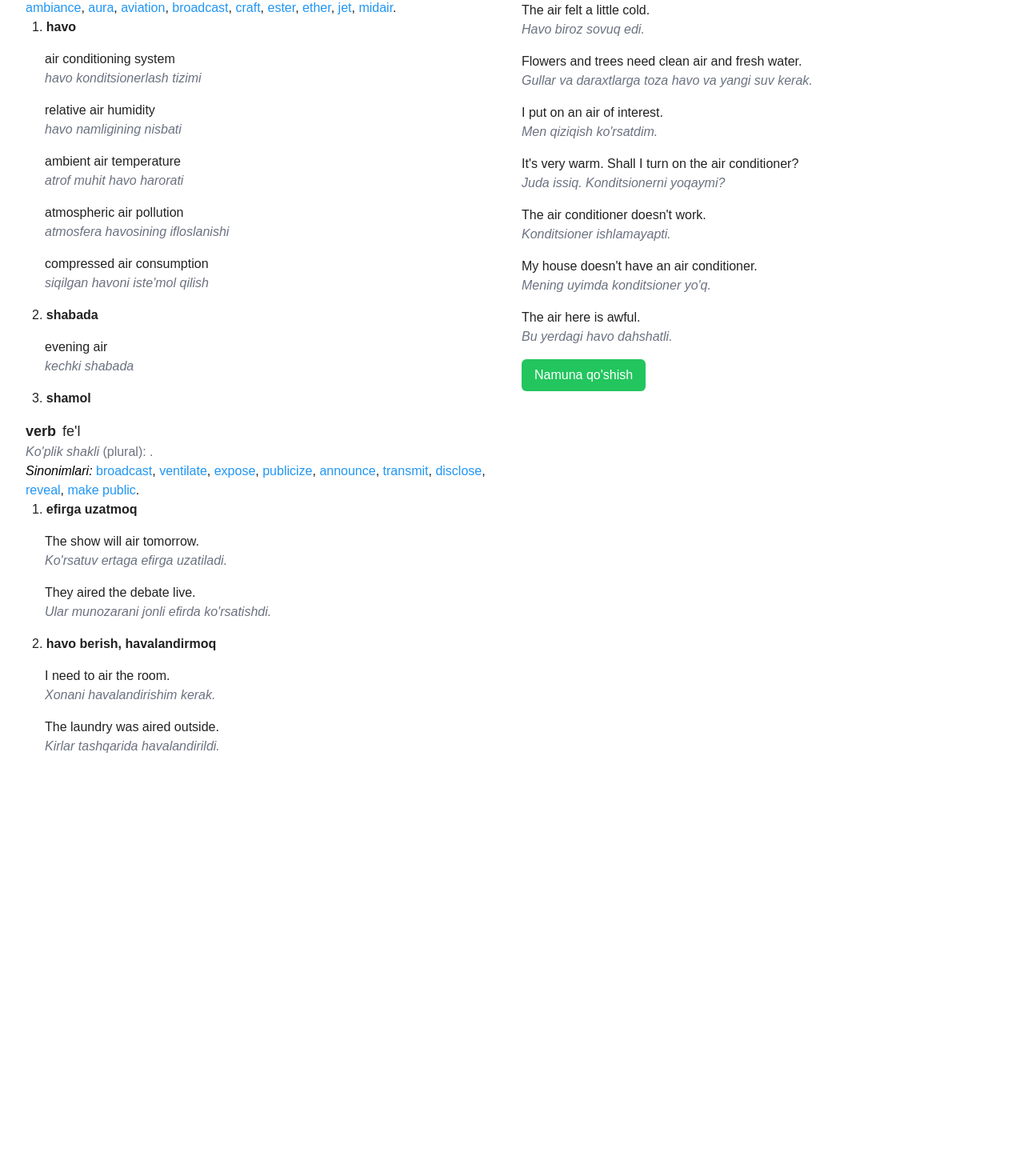
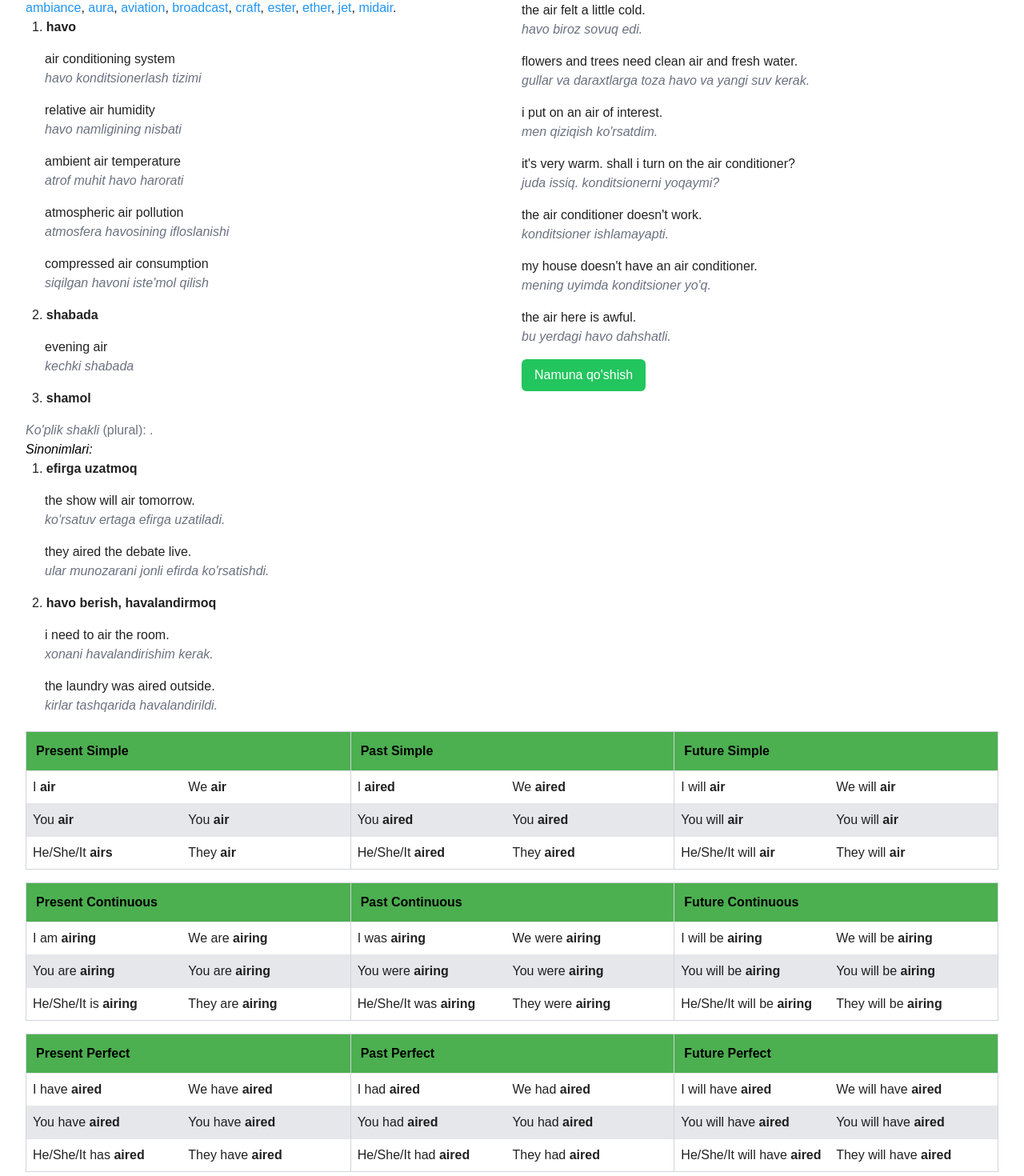
Before and after one commit to r3nzl3rdev/wordcards, a React (Vite) app: page /en/according in a window 1280 px wide. Shown: the part 440-1910 px from the top of the page at 80% size. Before the commit the page ends 1417 px from the top, so only its background shows below. Built offline with nearby package versions, Linux system fonts and the light colour scheme.

Commit message:
feat: tenses table

```diff
--- /dev/null
+++ b/src/components/TensesTable.tsx
@@ -0,0 +1,71 @@
+import React from "react";
+import { getLastWord, removeLastWord } from "../utils";
+
+interface Form {
+  singular: string;
+  plural: string;
+}
+
+interface Content {
+  title: string;
+  forms: Form[];
+}
+
+interface Tense {
+  tense: string;
+  content: Content[];
+}
+
+interface TensesTableProps {
+  tenseList: Tense[];
+}
+
+const TensesTable: React.FC<TensesTableProps> = ({ tenseList }) => {
+  return (
+    <div className="flex flex-col w-full gap-4">
+      {tenseList.map((tense, index) => {
+        return (
+          <div
+            key={index}
+            className="grid grid-cols-3 divide-x divide-gray-300 border border-gray-300 text-md"
+          >
+            {tense.content.map((el, index) => {
+              return (
+                <div key={index} className="grid grid-cols-1 divide-y">
+                  <div className="p-3 bg-green-primary text-black font-bold">
+                    {el.title}
+                  </div>
+                  {el.forms.map((form, index) => {
+                    return (
+                      <div
+                        key={index}
+                        className={`grid grid-cols-2 p-2 ${index % 2 == 0 ? "" : "bg-gray-200"}`}
+                      >
+                        <p>
+                          {" "}
+                          {removeLastWord(form.singular)}{" "}
+                          <span className="font-bold">
+                            {getLastWord(form.singular)}
+                          </span>
+                        </p>
+                        <p>
+                          {" "}
+                          {removeLastWord(form.plural)}{" "}
+                          <span className="font-bold">
+                            {getLastWord(form.plural)}
+                          </span>
+                        </p>
+                      </div>
+                    );
+                  })}
+                </div>
+              );
+            })}
+          </div>
+        );
+      })}
+    </div>
+  );
+};
+
+export default TensesTable;
--- a/src/hardcode/hardcode.ts
+++ b/src/hardcode/hardcode.ts
@@ -203,20 +203,20 @@ export const wordDetails = {
       ],
     },
     {
-      typeEn: "verb",
-      typeUz: "fe'l",
+      typeen: "verb",
+      typeuz: "fe'l",
       meaning: "efirga uzatmoq, havo berish",
       others: [
         {
           meaning: "efirga uzatmoq",
           examples: [
             {
-              phrase: "The show will air tomorrow.",
-              translation: "Ko'rsatuv ertaga efirga uzatiladi.",
+              phrase: "the show will air tomorrow.",
+              translation: "ko'rsatuv ertaga efirga uzatiladi.",
             },
             {
-              phrase: "They aired the debate live.",
-              translation: "Ular munozarani jonli efirda ko'rsatishdi.",
+              phrase: "they aired the debate live.",
+              translation: "ular munozarani jonli efirda ko'rsatishdi.",
             },
           ],
         },
@@ -224,17 +224,17 @@ export const wordDetails = {
           meaning: "havo berish, havalandirmoq",
           examples: [
             {
-              phrase: "I need to air the room.",
-              translation: "Xonani havalandirishim kerak.",
+              phrase: "i need to air the room.",
+              translation: "xonani havalandirishim kerak.",
             },
             {
-              phrase: "The laundry was aired outside.",
-              translation: "Kirlar tashqarida havalandirildi.",
+              phrase: "the laundry was aired outside.",
+              translation: "kirlar tashqarida havalandirildi.",
             },
           ],
         },
       ],
-      synonymList: [
+      synonymlist: [
         "broadcast",
         "ventilate",
         "expose",
@@ -247,16 +247,16 @@ export const wordDetails = {
       ],
       examples: [
         {
-          phrase: "The show will air tomorrow.",
-          translation: "Ko'rsatuv ertaga efirga uzatiladi.",
+          phrase: "the show will air tomorrow.",
+          translation: "ko'rsatuv ertaga efirga uzatiladi.",
         },
         {
-          phrase: "I need to air the room.",
-          translation: "Xonani havalandirishim kerak.",
+          phrase: "i need to air the room.",
+          translation: "xonani havalandirishim kerak.",
         },
         {
-          phrase: "They aired the debate live.",
-          translation: "Ular munozarani jonli efirda ko'rsatishdi.",
+          phrase: "they aired the debate live.",
+          translation: "ular munozarani jonli efirda ko'rsatishdi.",
         },
       ],
     },
@@ -264,111 +264,208 @@ export const wordDetails = {
   usageFrequency: 443,
   exampleSentences: [
     {
-      sentence: "Without air and water, nothing could live.",
-      translation: "Havo va suvsiz hech narsa yashay olmaydi.",
+      sentence: "without air and water, nothing could live.",
+      translation: "havo va suvsiz hech narsa yashay olmaydi.",
     },
     {
-      sentence: "The air felt a little cold.",
-      translation: "Havo biroz sovuq edi.",
+      sentence: "the air felt a little cold.",
+      translation: "havo biroz sovuq edi.",
     },
     {
-      sentence: "Flowers and trees need clean air and fresh water.",
-      translation: "Gullar va daraxtlarga toza havo va yangi suv kerak.",
+      sentence: "flowers and trees need clean air and fresh water.",
+      translation: "gullar va daraxtlarga toza havo va yangi suv kerak.",
     },
     {
-      sentence: "I put on an air of interest.",
-      translation: "Men qiziqish ko'rsatdim.",
+      sentence: "i put on an air of interest.",
+      translation: "men qiziqish ko'rsatdim.",
     },
     {
-      sentence: "It's very warm. Shall I turn on the air conditioner?",
-      translation: "Juda issiq. Konditsionerni yoqaymi?",
+      sentence: "it's very warm. shall i turn on the air conditioner?",
+      translation: "juda issiq. konditsionerni yoqaymi?",
     },
     {
-      sentence: "The air conditioner doesn't work.",
-      translation: "Konditsioner ishlamayapti.",
+      sentence: "the air conditioner doesn't work.",
+      translation: "konditsioner ishlamayapti.",
     },
     {
-      sentence: "My house doesn't have an air conditioner.",
-      translation: "Mening uyimda konditsioner yo'q.",
+      sentence: "my house doesn't have an air conditioner.",
+      translation: "mening uyimda konditsioner yo'q.",
     },
     {
-      sentence: "The air here is awful.",
-      translation: "Bu yerdagi havo dahshatli.",
+      sentence: "the air here is awful.",
+      translation: "bu yerdagi havo dahshatli.",
     },
   ],
-  verbForms: {
-    presentSimple: {
-      firstPersonSingular: "I air",
-      secondPersonSingular: "You air",
-      thirdPersonSingular: "He/She/It airs",
-      firstPersonPlural: "We air",
-      secondPersonPlural: "You air",
-      thirdPersonPlural: "They air",
+  verbforms: [
+    {
+      tense: "simple",
+      content: [
+        {
+          title: "Present Simple",
+          forms: [
+            {
+              singular: "I air",
+              plural: "We air",
             },
-    pastSimple: {
-      firstPersonSingular: "I aired",
-      secondPersonSingular: "You aired",
-      thirdPersonSingular: "He/She/It aired",
-      firstPersonPlural: "We aired",
-      secondPersonPlural: "You aired",
-      thirdPersonPlural: "They aired",
+            {
+              singular: "You air",
+              plural: "You air",
             },
-    futureSimple: {
-      firstPersonSingular: "I will air",
-      secondPersonSingular: "You will air",
-      thirdPersonSingular: "He/She/It will air",
-      firstPersonPlural: "We will air",
-      secondPersonPlural: "You will air",
-      thirdPersonPlural: "They will air",
+            {
+              singular: "He/She/It airs",
+              plural: "They air",
             },
-    presentContinuous: {
-      firstPersonSingular: "I am airing",
-      secondPersonSingular: "You are airing",
-      thirdPersonSingular: "He/She/It is airing",
-      firstPersonPlural: "We are airing",
-      secondPersonPlural: "You are airing",
-      thirdPersonPlural: "They are airing",
+          ],
         },
-    pastContinuous: {
-      firstPersonSingular: "I was airing",
-      secondPersonSingular: "You were airing",
-      thirdPersonSingular: "He/She/It was airing",
-      firstPersonPlural: "We were airing",
-      secondPersonPlural: "You were airing",
-      thirdPersonPlural: "They were airing",
+        {
+          title: "Past Simple",
+          forms: [
+            {
+              singular: "I aired",
+              plural: "We aired",
             },
-    futureContinuous: {
-      firstPersonSingular: "I will be airing",
-      secondPersonSingular: "You will be airing",
-      thirdPersonSingular: "He/She/It will be airing",
-      firstPersonPlural: "We will be airing",
-      secondPersonPlural: "You will be airing",
-      thirdPersonPlural: "They will be airing",
+            {
+              singular: "You aired",
+              plural: "You aired",
             },
-    presentPerfect: {
-      firstPersonSingular: "I have aired",
-      secondPersonSingular: "You have aired",
-      thirdPersonSingular: "He/She/It has aired",
-      firstPersonPlural: "We have aired",
-      secondPersonPlural: "You have aired",
-      thirdPersonPlural: "They have aired",
+            {
+              singular: "He/She/It aired",
+              plural: "They aired",
             },
-    pastPerfect: {
-      firstPersonSingular: "I had aired",
-      secondPersonSingular: "You had aired",
-      thirdPersonSingular: "He/She/It had aired",
-      firstPersonPlural: "We had aired",
-      secondPersonPlural: "You had aired",
-      thirdPersonPlural: "They had aired",
+          ],
         },
-    futurePerfect: {
-      firstPersonSingular: "I will have aired",
-      secondPersonSingular: "You will have aired",
-      thirdPersonSingular: "He/She/It will have aired",
-      firstPersonPlural: "We will have aired",
-      secondPersonPlural: "You will have aired",
-      thirdPersonPlural: "They will have aired",
+        {
+          title: "Future Simple",
+          forms: [
+            {
+              singular: "I will air",
+              plural: "We will air",
             },
+            {
+              singular: "You will air",
+              plural: "You will air",
             },
+            {
+              singular: "He/She/It will air",
+              plural: "They will air",
+            },
+          ],
+        },
+      ],
+    },
+    {
+      tense: "continuous",
+      content: [
+        {
+          title: "Present Continuous",
+          forms: [
+            {
+              singular: "I am airing",
+              plural: "We are airing",
+            },
+            {
+              singular: "You are airing",
+              plural: "You are airing",
+            },
+            {
+              singular: "He/She/It is airing",
+              plural: "They are airing",
+            },
+          ],
+        },
+        {
+          title: "Past Continuous",
+          forms: [
+            {
+              singular: "I was airing",
+              plural: "We were airing",
+            },
+            {
+              singular: "You were airing",
+              plural: "You were airing",
+            },
+            {
+              singular: "He/She/It was airing",
+              plural: "They were airing",
+            },
+          ],
+        },
+        {
+          title: "Future Continuous",
+          forms: [
+            {
+              singular: "I will be airing",
+              plural: "We will be airing",
+            },
+            {
+              singular: "You will be airing",
+              plural: "You will be airing",
+            },
+            {
+              singular: "He/She/It will be airing",
+              plural: "They will be airing",
+            },
+          ],
+        },
+      ],
+    },
+    {
+      tense: "perfect",
+      content: [
+        {
+          title: "Present Perfect",
+          forms: [
+            {
+              singular: "I have aired",
+              plural: "We have aired",
+            },
+            {
+              singular: "You have aired",
+              plural: "You have aired",
+            },
+            {
+              singular: "He/She/It has aired",
+              plural: "They have aired",
+            },
+          ],
+        },
+        {
+          title: "Past Perfect",
+          forms: [
+            {
+              singular: "I had aired",
+              plural: "We had aired",
+            },
+            {
+              singular: "You had aired",
+              plural: "You had aired",
+            },
+            {
+              singular: "He/She/It had aired",
+              plural: "They had aired",
+            },
+          ],
+        },
+        {
+          title: "Future Perfect",
+          forms: [
+            {
+              singular: "I will have aired",
+              plural: "We will have aired",
+            },
+            {
+              singular: "You will have aired",
+              plural: "You will have aired",
+            },
+            {
+              singular: "He/She/It will have aired",
+              plural: "They will have aired",
+            },
+          ],
+        },
+      ],
+    },
+  ],
+
   anagrams: ["ira"],
 };
--- a/src/pages/WordDetail.tsx
+++ b/src/pages/WordDetail.tsx
@@ -1,6 +1,7 @@
 import React from "react";
 import { Link, useParams } from "react-router-dom";
 import { wordDetails } from "../hardcode/hardcode";
+import TensesTable from "../components/TensesTable";
 
 const WordDetail: React.FC = () => {
   const { word } = useParams<{ word: string }>();
@@ -91,11 +92,8 @@ const WordDetail: React.FC = () => {
             o'z ichiga olgan so'zlar:
             {wordDetails.anagrams.map((el, index) => {
               return (
-                <span>
-                  <span
-                    key={index}
-                    className="text-blue-primary hover:cursor-pointer hover:text-orange-500"
-                  >
+                <span key={index}>
+                  <span className="text-blue-primary hover:cursor-pointer hover:text-orange-500">
                     {" " + el}
                   </span>
                   {index == wordDetails.anagrams.length - 1 ? "." : ", "}
@@ -122,6 +120,7 @@ const WordDetail: React.FC = () => {
           </button>
         </div>
       </div>
+      <TensesTable tenseList={wordDetails.verbforms} />
     </div>
   );
 };
--- a/src/utils.ts
+++ b/src/utils.ts
@@ -1,4 +1,4 @@
-export default function getAlphabet() {
+export function getAlphabet() {
   const uppercaseAlphabet = [];
   for (let i = 65; i <= 90; i++) {
     uppercaseAlphabet.push(String.fromCharCode(i));
@@ -6,3 +6,18 @@ export default function getAlphabet() {
 
   return uppercaseAlphabet;
 }
+
+export function removeLastWord(str: string) {
+  const trimmedStr = str.trim();
+  const words = trimmedStr.split(" ");
+  words.pop();
+
+  return words.join(" ");
+}
+
+export function getLastWord(str: string) {
+  const trimmedStr = str.trim();
+  const words = trimmedStr.split(" ");
+
+  return words[words.length - 1];
+}
```
Also changed, not shown: 1 other file (tests, documents, lock files or other folders). Lines whose indentation alone changed are shown as unchanged.
